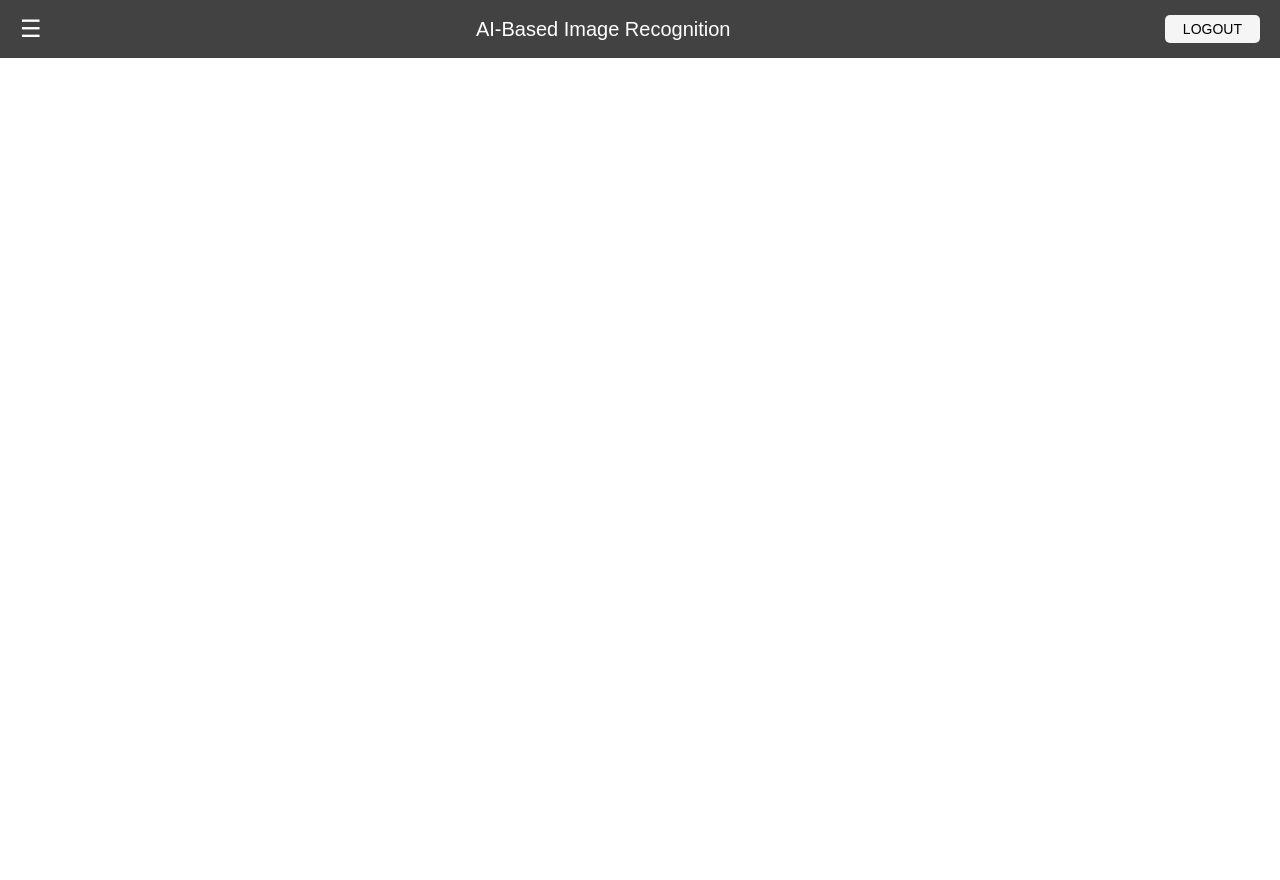
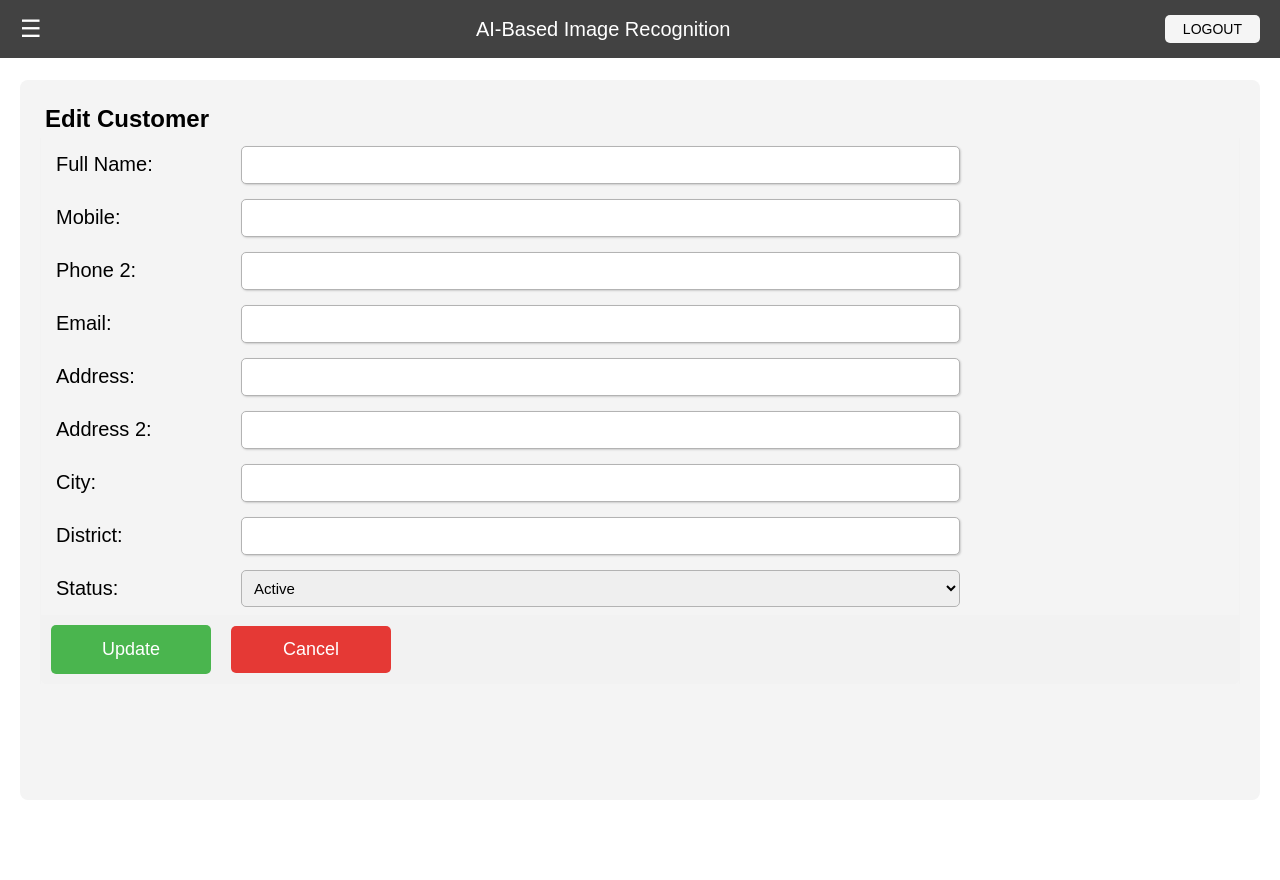
Before and after one commit to extraordinesto/case_study_appdev_api, a PHP site: page /customer/edit_customer.php in a window 1280 px wide. Before the commit the page ends 58 px from the top, so only its background shows below. Run offline with PHP 8.4, Linux system fonts and the light colour scheme; a stand-in replaces the project's code that opens the database connection.

Commit message:
Edit/Delete Customer Done

```diff
--- a/edit_customer.php
+++ b/edit_customer.php
@@ -1,46 +1,114 @@
+<?php include './inc/header.php'; ?>
+
 <?php
-include './inc/header.php';
-include './inc/db.php'; // connection file
-
-if (isset($_GET['id'])) {
-    $id = $_GET['id'];
-
-    $stmt = $conn->prepare("SELECT * FROM ims_customer WHERE customerID = ?");
-    $stmt->bind_param("i", $id);
-    $stmt->execute();
-    $result = $stmt->get_result();
-    $customer = $result->fetch_assoc();
-
-    if (!$customer) {
-        echo "Customer not found.";
-        exit;
-    }
-} else {
-    echo "No customer ID provided.";
-    exit;
-}
+$customerID = $_GET['id'] ?? '';
 ?>
 
-<h2>Edit Customer</h2>
-<form method="post" action="update_customer.php">
-    <input type="hidden" name="customerID" value="<?php echo $customer['customerID']; ?>">
+<link rel="stylesheet" href="./css/customer.css">
+<div class="content-container">
+    <div class="content">
+        <h2>Edit Customer</h2>
+        <form id="editCustomerForm">
+            <input type="hidden" id="customerID" value="<?php echo $customerID; ?>">
 
-    <label>Full Name:</label>
-    <input type="text" name="fullName" value="<?php echo $customer['fullName']; ?>" required><br>
+            <div class="form-group">
+                <label>Full Name:</label>
+                <input type="text" id="fullName" required>
+            </div>
+            <div class="form-group">
+                <label>Mobile:</label>
+                <input type="number" id="mobile" required>
+            </div>
+            <div class="form-group">
+                <label>Phone 2:</label>
+                <input type="number" id="phone2" required>
+            </div>
+            <div class="form-group">
+                <label>Email:</label>
+                <input type="email" id="email" required>
+            </div>
+            <div class="form-group">
+                <label>Address:</label>
+                <input type="text" id="address" required>
+            </div>
+            <div class="form-group">
+                <label>Address 2:</label>
+                <input type="text" id="address2" required>
+            </div>
+            <div class="form-group">
+                <label>City:</label>
+                <input type="text" id="city" required>
+            </div>
+            <div class="form-group">
+                <label>District:</label>
+                <input type="text" id="district" required>
+            </div>
+            <div class="form-group">
+                <label>Status:</label>
+                <select id="status" required>
+                    <option value="Active">Active</option>
+                    <option value="Disable">Disable</option>
+                </select>
+            </div>
 
-    <label>Email:</label>
-    <input type="email" name="email" value="<?php echo $customer['email']; ?>" required><br>
+            <div class="bot">
+                <button type="submit" class="sub">Update</button>
+                <a href="customer.php" class="can">Cancel</a>
+            </div>
+        </form>
+    </div>
+</div>
 
-    <label>Mobile:</label>
-    <input type="text" name="mobile" value="<?php echo $customer['mobile']; ?>" required><br>
+<script>
+    const id = document.getElementById("customerID").value;
 
-    <label>Status:</label>
-    <select name="status" required>
-        <option value="Active" <?php if ($customer['status'] == 'Active') echo 'selected'; ?>>Active</option>
-        <option value="Disable" <?php if ($customer['status'] == 'Disable') echo 'selected'; ?>>Disable</option>
-    </select><br>
+    // Fetch customer data for prefill
+    fetch(`http://127.0.0.1:5000/customer/${id}`)
+        .then(response => response.json())
+        .then(data => {
+            document.getElementById("fullName").value = data.fullName;
+            document.getElementById("mobile").value = data.mobile;
+            document.getElementById("phone2").value = data.phone2;
+            document.getElementById("email").value = data.email;
+            document.getElementById("address").value = data.address;
+            document.getElementById("address2").value = data.address2;
+            document.getElementById("city").value = data.city;
+            document.getElementById("district").value = data.district;
+            document.getElementById("status").value = data.status;
+        });
 
-    <input type="submit" value="Update">
-</form>
+    // Update on submit
+    document.getElementById("editCustomerForm").addEventListener("submit", function(e) {
+        e.preventDefault();
+
+        const updatedData = {
+            fullName: document.getElementById("fullName").value,
+            email: document.getElementById("email").value,
+            mobile: document.getElementById("mobile").value,
+            phone2: document.getElementById("phone2").value,
+            address: document.getElementById("address").value,
+            address2: document.getElementById("address2").value,
+            city: document.getElementById("city").value,
+            district: document.getElementById("district").value,
+            status: document.getElementById("status").value,
+        };
+
+        fetch(`http://127.0.0.1:5000/edit_customer/${id}`, {
+            method: "PUT",
+            headers: {
+                "Content-Type": "application/json"
+            },
+            body: JSON.stringify(updatedData)
+        })
+        .then(response => response.json())
+        .then(data => {
+            alert(data.message);
+            window.location.href = "customer.php";
+        })
+        .catch(error => {
+            console.error("Error updating customer:", error);
+        });
+    });
+</script>
 
 <?php include './inc/footer.php'; ?>
--- a/index.php
+++ b/index.php
@@ -1,5 +1,6 @@
 <?php include './inc/header.php'; ?>
 <link rel="stylesheet" href="./css/item.css">
+
 <!-- Main Content -->
 <div class="content-container">
   <div class="content">
@@ -20,12 +21,16 @@
     .then((response) => response.json())
     .then((data) => {
       data.forEach((item) => {
+        const itemName = item.itemName || "Item";
         const itemNumber = item.itemNumber || "0";
-        const imageName = item.imageURL || "placeholder.jpg";
-        const imageUrl = `http://192.168.100.15/Advance_IMS/data/item_images/${itemNumber}/${encodeURIComponent(imageName)}`;
-        const itemName = item.itemName || "Item";
         const unitPrice = item.unitPrice || 0;
         const stock = item.stock || "0";
+        const imageURL = item.imageURL || "placeholder.jpg";
+
+        // Detect if imageURL is internet URL
+        const imageUrl = imageURL.startsWith('http')
+          ? imageURL
+          : `http://192.168.100.15/Advance_IMS/data/item_images/${itemNumber}/${encodeURIComponent(imageURL)}`;
 
         const card = document.createElement("div");
         card.className = "card";
```
Also changed, not shown: ai_image_recognition.php (+34 -27 lines), customer.php (+37 -0 lines), 1 other file.
